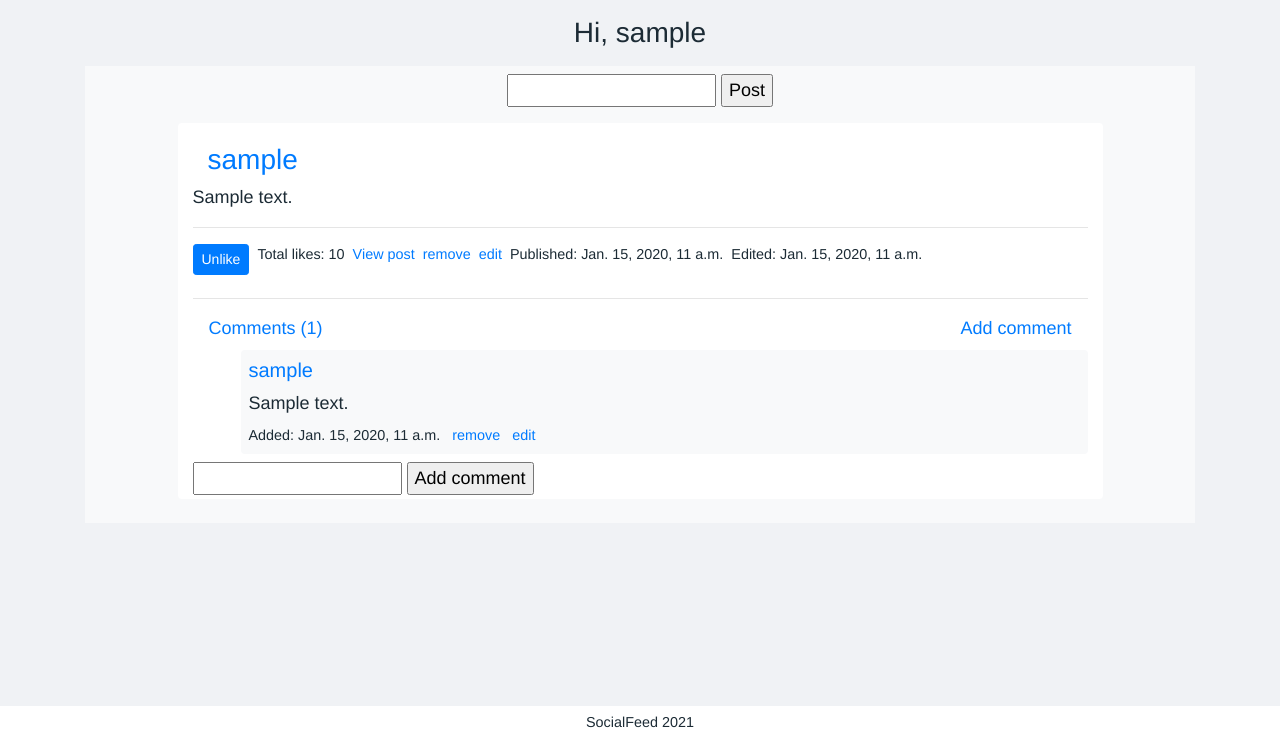
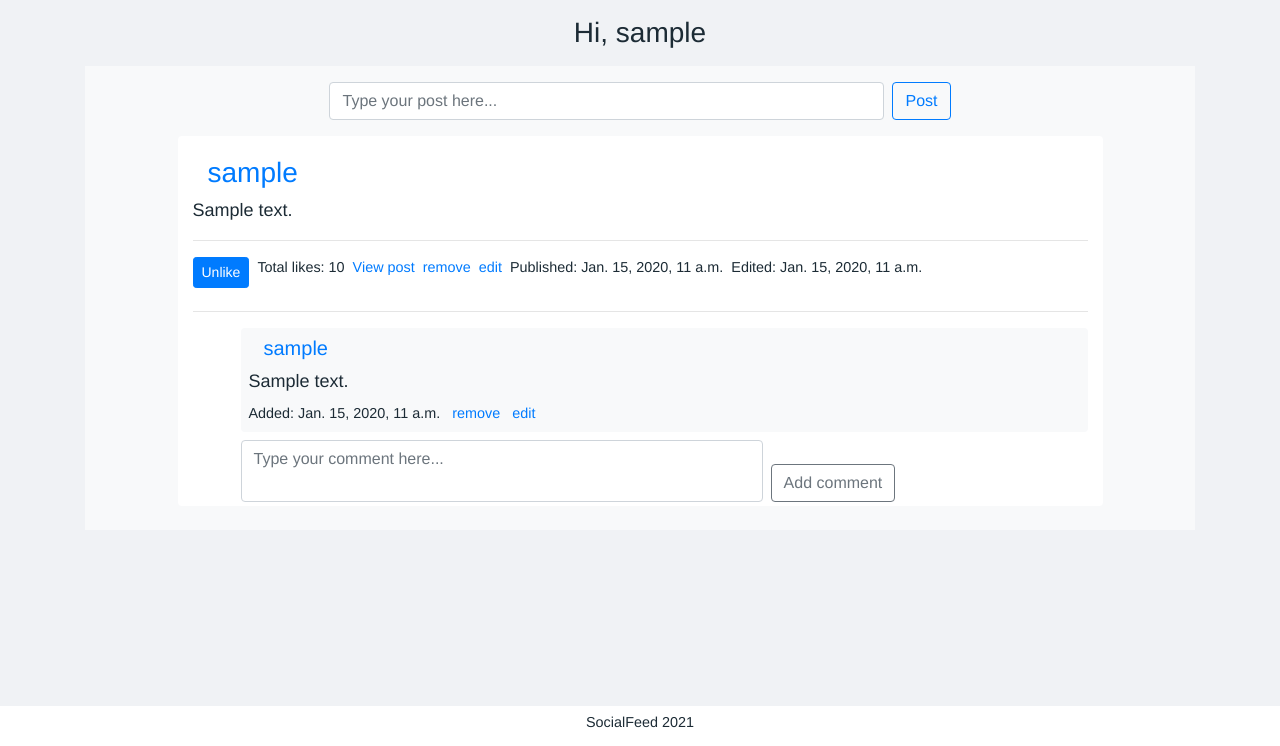
Before and after one commit to MateuszM-M/SocialFeed, a Django app: page / in a window 1280 px wide. Shown: the part 54-800 px from the top of the page. Run offline with Django 3.2, Linux system fonts and the light colour scheme; a user stored in the database is signed in; tables that the repository leaves empty hold one stand-in row (values such as "Sample post"); some libraries are stand-ins or nearby versions.

Commit message:
styled forms

```diff
--- a/Accounts/templates/Accounts/dashboard.html
+++ b/Accounts/templates/Accounts/dashboard.html
@@ -1,7 +1,6 @@
 {% extends 'main.html' %}
 
 {% block title %}SocialFeed{% endblock %}
-
 
 {% block content %}
     <div class="text-center my-3">
@@ -10,10 +9,10 @@
 
     <div class='bg-light py-2'>
         <div class="text-center">
-            <form action="{% url "Posts:add_post" %}" method="POST">
+            <form action="{% url "Posts:add_post" %}" method="POST" class="d-flex justify-content-center my-2">
                 {{ post_form.post_text }}
                 {% csrf_token %}
-                <input type="submit" value="Post">
+                <input type="submit" value="Post" class="btn btn-outline-primary align-self-end ml-2">
             </form>
         </div>
 
--- a/Accounts/templates/main.html
+++ b/Accounts/templates/main.html
@@ -10,7 +10,7 @@
 
     <meta name="author" content="Mateusz Mikulski">
     <meta name="description" content="SocialFeed is a place where you can find your friends and post great content">
-    <meta name="keywords" content="SocialFeed, social network, facebook clone, ">
+    <meta name="keywords" content="SocialFeed, social network, facebook clone">
 
     <!--<link rel="icon" type="image/png" href="{% static 'images/favicon.png' %}">-->
     <link rel="stylesheet" href="{% static 'css/style_sf.css' %}" type="text/css">
@@ -24,6 +24,7 @@
         {% block content %}
 
         {% endblock %}
+
         <div class="footer py-2">
             <h5 class="small">SocialFeed 2021</h5>
         </div>
--- a/Posts/forms.py
+++ b/Posts/forms.py
@@ -1,4 +1,4 @@
-from django.forms import ModelForm
+from django.forms import ModelForm, Textarea, TextInput
 from .models import Post, Comment
 
 
@@ -6,9 +6,22 @@ class PostForm(ModelForm):
     class Meta:
         model = Post
         fields = ['post_text']
+        widgets = {
+            'post_text': TextInput(attrs={
+                'placeholder': 'Type your post here...',
+                'class': 'form-control col-6'
+            })
+        }
 
 
 class CommentForm(ModelForm):
     class Meta:
         model = Comment
         fields = ['comment_text']
+        widgets = {
+            'comment_text': Textarea(attrs={
+                'placeholder': 'Type your comment here...',
+                'rows': 2,
+                'class': 'form-control ml-5 col-7'
+            })
+        }
--- a/Posts/templates/Posts/post.html
+++ b/Posts/templates/Posts/post.html
@@ -2,7 +2,7 @@
     <!--Post author-->
     <div class='col-md-1 pt-3'>
         {% if title != user %}
-            <a class="text-decoration-none stretched-link" href="{% url 'Accounts:profile_view' username=post.user %}">
+            <a class="text-decoration-none" href="{% url 'Accounts:profile_view' post.user %}">
                 <h3>{{ post.user }}</h3>
             </a>
         {% endif %}
@@ -33,16 +33,14 @@
         {% endif %}
     </div>
     <hr>
-    <!--Comments navigation-->
-    <div class="d-flex pb-2">
-        <a href="" class="mr-auto ml-3">Comments ({{post.comments.all.count}})</a>
-        <a href="" class="mr-3">Add comment</a>
-    </div>
     <!--Comments-->
+    <div id="comments_section">
         {% for comment in post.comments.all %}
             <div class="bg-light rounded p-2 mb-2 ml-5">
+                <div class='col-md-1'>
                     <a class="text-decoration-none" href="{% url 'Accounts:profile_view' comment.author %}">
                 <h5>{{ comment.author }}</h5>
+                </div>
             </a>
                 <div class="mb-2">{{ comment.comment_text }}</div>
                 <div class="small">Added: {{ comment.created_date }}
@@ -56,11 +54,12 @@
                 </div>
             </div>
         {% endfor %}
+    </div>
     <!--Comment form-->
-            <form action="{% url "Posts:add_comment" post.id %}" method="POST">
+    <form action="{% url "Posts:add_comment" post.id %}" method="POST" class="d-flex">
         {{ comment_form.comment_text }}
         {% csrf_token %}
-                <input type="submit" value="Add comment">
+        <input class="btn btn-outline-secondary align-self-end ml-2" type="submit" value="Add comment">
     </form>
 
 
--- a/static/css/style_sf.css
+++ b/static/css/style_sf.css
@@ -35,3 +35,7 @@ body{
 #profile_pic{
   max-width: 60%;
 }
+
+textarea {
+  resize: none;
+}
```
Also changed, not shown: readme.md. Lines whose indentation alone changed are shown as unchanged.
